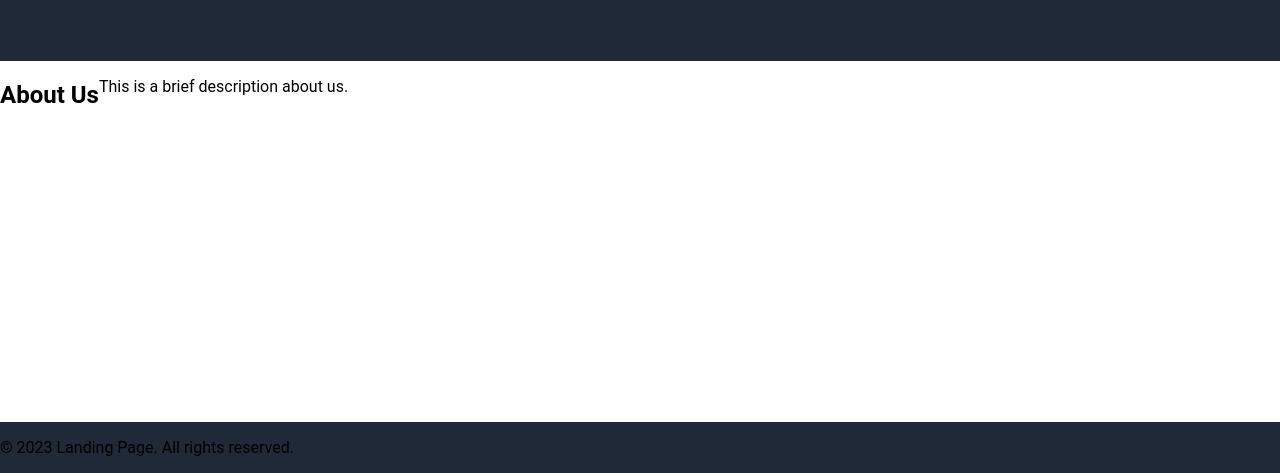
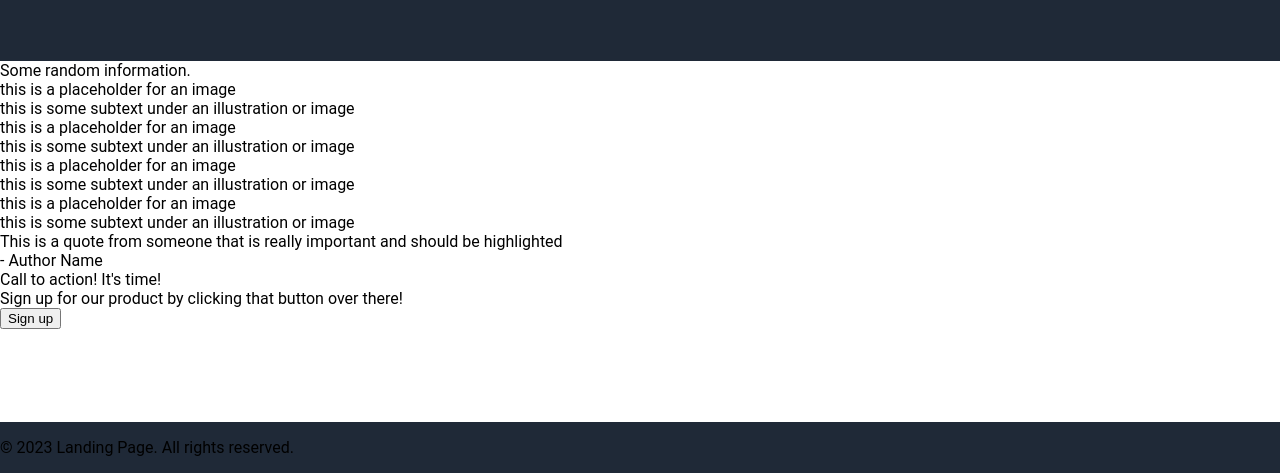
Before and after one commit to KevWin717/landing-page, a plain HTML site: page index.html in a window 1280 px wide. Shown: the part 327-800 px from the top of the page. Drawn offline with Linux system fonts and the light colour scheme.

Commit message:
fix[main]: add information placeholders for main section

```diff
--- a/index.html
+++ b/index.html
@@ -33,8 +33,34 @@
         </div>
     </header>
     <main class="main">
-        <h2>About Us</h2>
-        <p>This is a brief description about us.</p>
+        <div>Some random information.</div>
+        <div class="cards">
+            <div class="image-container">
+                <div class="image">this is a placeholder for an image</div>
+                <div class="subtext">this is some subtext under an illustration or image</div>
+            </div>
+            <div class="image-container">
+                <div class="image">this is a placeholder for an image</div>
+                <div class="subtext">this is some subtext under an illustration or image</div>
+            </div>
+            <div class="image-container">
+                <div class="image">this is a placeholder for an image</div>
+                <div class="subtext">this is some subtext under an illustration or image</div>
+            </div>
+            <div class="image-container">
+                <div class="image">this is a placeholder for an image</div>
+                <div class="subtext">this is some subtext under an illustration or image</div>
+            </div>
+        </div>
+        <div class="quote">
+            <div class="quote-text">This is a quote from someone that is really important and should be highlighted</div>
+            <div class="quote-author">- Author Name</div>
+        </div>
+        <div class="sign-up">
+            <div class="sign-up-text">Call to action! It's time!</div>
+            <div class="sign-up-subtext">Sign up for our product by clicking that button over there!</div>
+            <button class="sign-up-button">Sign up</div>
+        </div>
     </main>
     <footer class="footer">
         <p>&copy; 2023 Landing Page. All rights reserved.</p>
--- a/styles.css
+++ b/styles.css
@@ -8,8 +8,9 @@ html, body {
     flex-direction: column;
 }
 
-main {
+.main {
     display: flex;
+    flex-direction: column;
     flex: 1;
 }
 
```
